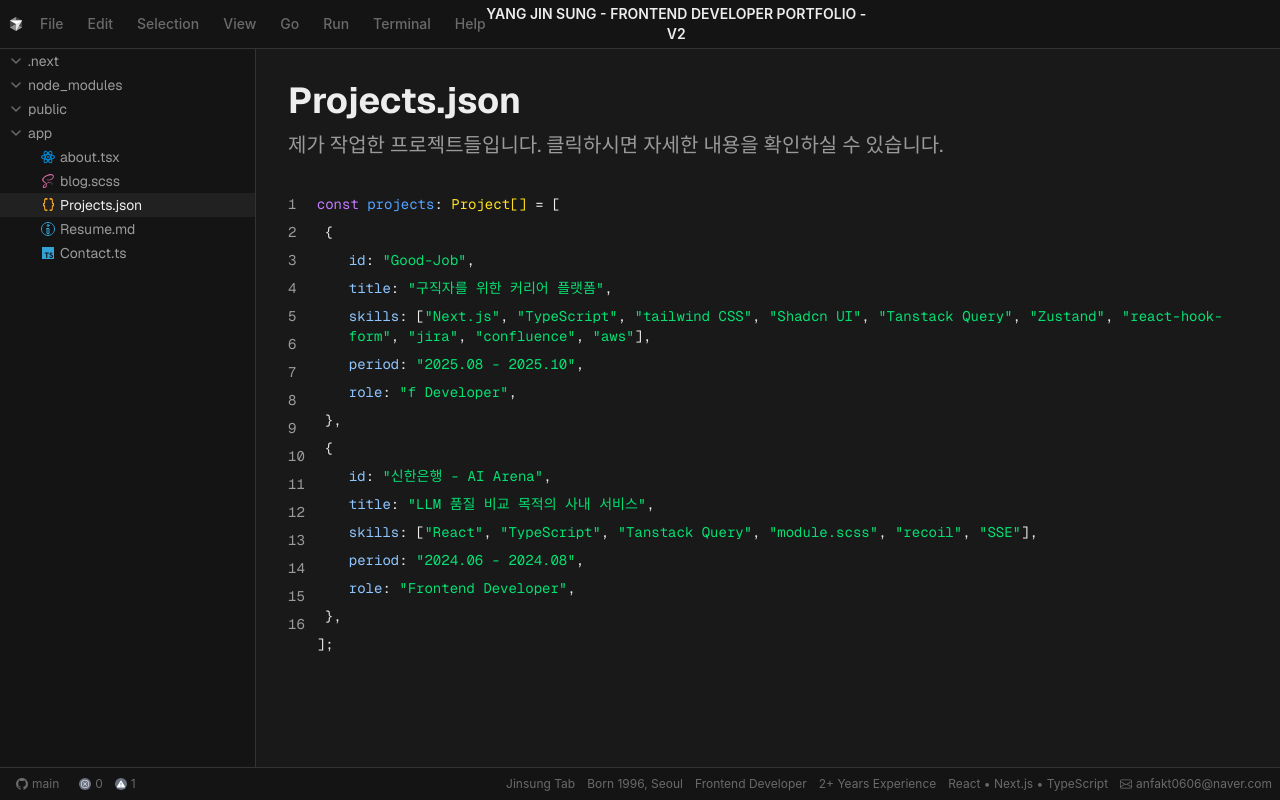
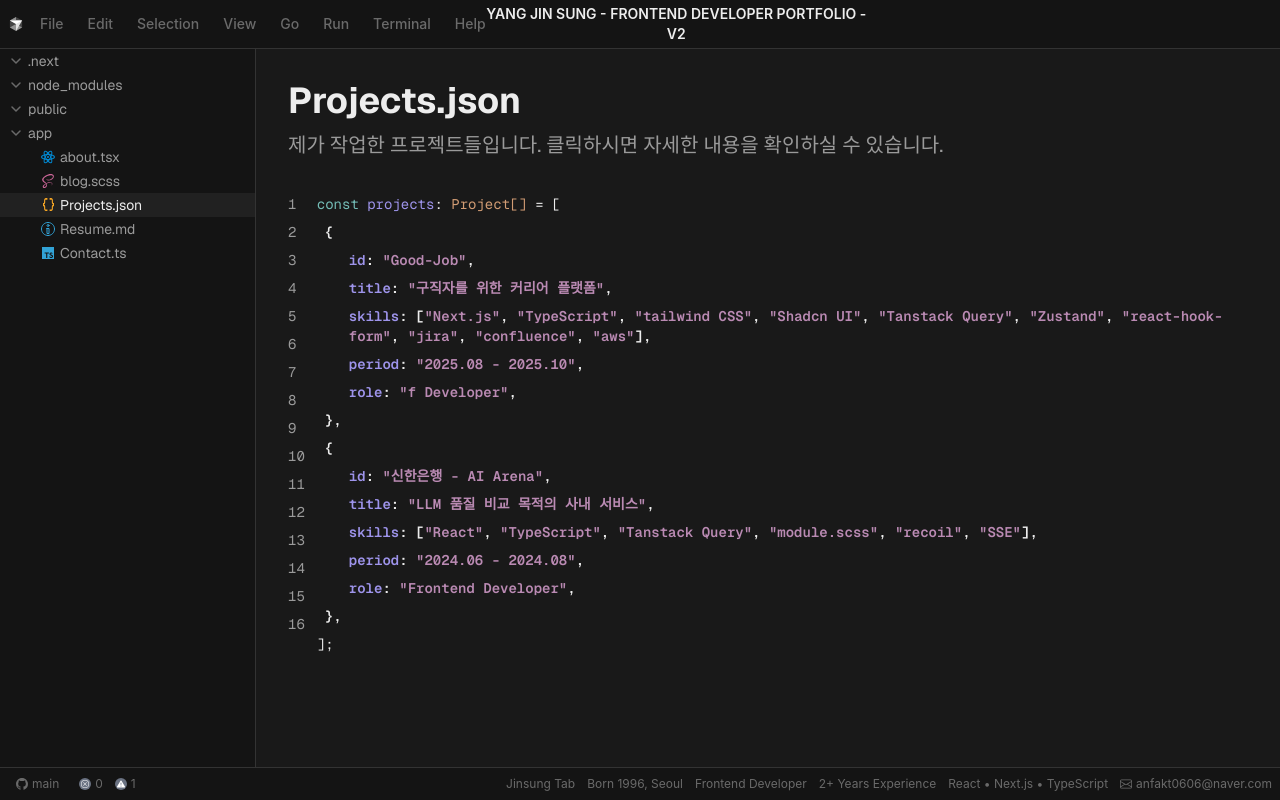
Before and after one commit to omokgosu/Portpolio_v2, a Next.js app: page /projects in a window 1280 px wide. Built offline with nearby package versions, Linux system fonts and the light colour scheme.

Commit message:
[ style ] 프로젝트 섹션 색상 변경 공통 색상 global.css로 분리

```diff
--- a/src/app/blog/_components/SocialsCodeBlock.tsx
+++ b/src/app/blog/_components/SocialsCodeBlock.tsx
@@ -17,16 +17,16 @@ export default function SocialsCodeBlock({
           <div className="mb-2 font-semibold">
             <span
               className={`${
-                type === "id" ? "text-[#9e94eb]" : "text-[#d19c74]"
+                type === "id" ? "text-code-variable" : "text-code-type"
               }`}
             >{`${name}`}</span>
-            <span className="text-[#d19c74]">{" {"}</span>
+            <span className="text-code-type">{" {"}</span>
           </div>
 
           <div className="ml-4 space-y-2">{children}</div>
 
           <div className="mt-2 font-semibold">
-            <span className="text-[#d19c74]">{`}`}</span>
+            <span className="text-code-type">{`}`}</span>
           </div>
         </div>
       </div>
--- a/src/app/contact/_components/ContactCodeBlock.tsx
+++ b/src/app/contact/_components/ContactCodeBlock.tsx
@@ -22,19 +22,19 @@ export default function ContactCodeBlock({
         <div className="font-mono text-sm">
           {/* const 선언 */}
           <div className="mb-2">
-            <span className="text-[#74bdb7]">export const</span>{" "}
-            <span className="text-[#9e94eb]">{variableName}</span>
+            <span className="text-code-keyword">export const</span>{" "}
+            <span className="text-code-variable">{variableName}</span>
             <span className="text-foreground">: </span>
-            <span className="text-[#d19c74]">{typeName}</span>
+            <span className="text-code-type">{typeName}</span>
             <span className="text-foreground"> = </span>
-            <span className="text-[#d19c74]">{"{"}</span>
+            <span className="text-code-type">{"{"}</span>
           </div>
 
           {/* properties */}
           <div className="ml-4 space-y-2">
             {items.map((item) => (
               <div key={item.key}>
-                <span className="text-[#9e94eb]">{item.key}</span>
+                <span className="text-code-variable">{item.key}</span>
                 <span className="text-foreground">: </span>
                 {item.isLink && item.href ? (
                   <a
@@ -47,12 +47,12 @@ export default function ContactCodeBlock({
                         ? undefined
                         : "noopener noreferrer"
                     }
-                    className="text-[#d8a0d0] hover:underline"
+                    className="text-code-link hover:underline"
                   >
                     "{item.value}"
                   </a>
                 ) : (
-                  <span className="text-[#BA8AB3]">"{item.value}"</span>
+                  <span className="text-code-string">"{item.value}"</span>
                 )}
                 <span className="text-foreground">,</span>
               </div>
@@ -60,8 +60,8 @@ export default function ContactCodeBlock({
           </div>
 
           <div className="mt-2">
-            <span className="text-[#d19c74]">{"}"}</span>
-            <span className="text-[#9e94eb]"> as const</span>
+            <span className="text-code-type">{"}"}</span>
+            <span className="text-code-variable"> as const</span>
             <span className="text-foreground">;</span>
           </div>
         </div>
--- a/src/app/contact/_components/InterfaceCodeBlock.tsx
+++ b/src/app/contact/_components/InterfaceCodeBlock.tsx
@@ -13,24 +13,24 @@ export default function InterfaceCodeBlock({
         <div className="font-mono text-sm">
           {/* interface 정의 */}
           <div className="mb-2">
-            <span className="text-[#74bdb7]">export interface</span>{" "}
-            <span className="text-[#d19c74]">{`${interfaceName} {`}</span>
+            <span className="text-code-keyword">export interface</span>{" "}
+            <span className="text-code-type">{`${interfaceName} {`}</span>
           </div>
 
           {/* properties */}
           <div className="ml-4 space-y-2">
             {properties.map((prop) => (
               <div key={prop.key}>
-                <span className="text-[#9e94eb]">{prop.key}</span>
+                <span className="text-code-variable">{prop.key}</span>
                 <span className="text-foreground">: </span>
-                <span className="text-[#d8a0d0]">{prop.type}</span>
+                <span className="text-code-link">{prop.type}</span>
                 <span className="text-foreground">;</span>
               </div>
             ))}
           </div>
 
           <div className="mt-2">
-            <span className="text-[#d19c74]">{"}"}</span>
+            <span className="text-code-type">{"}"}</span>
           </div>
         </div>
       </div>
--- a/src/app/globals.css
+++ b/src/app/globals.css
@@ -8,6 +8,13 @@
   --muted: #6a6a6a;
   --muted-foreground: #9a9a9a;
   --main-bg: #191919;
+
+  /* Code block colors */
+  --code-keyword: #74bdb7;
+  --code-variable: #9e94eb;
+  --code-type: #d19c74;
+  --code-link: #d8a0d0;
+  --code-string: #ba8ab3;
 }
 
 @theme inline {
@@ -18,6 +25,11 @@
   --color-muted: var(--muted);
   --color-muted-foreground: var(--muted-foreground);
   --color-main-bg: var(--main-bg);
+  --color-code-keyword: var(--code-keyword);
+  --color-code-variable: var(--code-variable);
+  --color-code-type: var(--code-type);
+  --color-code-link: var(--code-link);
+  --color-code-string: var(--code-string);
   --font-sans: var(--font-geist-sans);
   --font-mono: var(--font-geist-mono);
   --font-ui: -apple-system, BlinkMacSystemFont, "Segoe UI", Roboto, Oxygen-Sans,
--- a/src/app/projects/_components/ProjectJsonBlock.tsx
+++ b/src/app/projects/_components/ProjectJsonBlock.tsx
@@ -11,7 +11,7 @@ export default function ProjectJsonBlock({
   index,
 }: ProjectJsonBlockProps) {
   return (
-    <Link href={`/projects/${project.id}`} className="ml-2">
+    <Link href={`/projects/${project.id}`} className="ml-2 font-semibold">
       <div className="flex px-3 mb-2 hover:bg-muted/30 rounded-lg transition-colors cursor-pointer group">
         <div className="flex-1">
           <div className="font-mono text-sm">
@@ -23,17 +23,17 @@ export default function ProjectJsonBlock({
             <div className="ml-6 space-y-2">
               {/* id */}
               <div>
-                <span className="text-blue-300">id</span>
+                <span className="text-code-variable">id</span>
                 <span className="text-foreground">: </span>
-                <span className="text-green-400">"{project.id}"</span>
+                <span className="text-code-string">"{project.id}"</span>
                 <span className="text-foreground">,</span>
               </div>
 
               {/* title */}
               <div>
-                <span className="text-blue-300">title</span>
+                <span className="text-code-variable">title</span>
                 <span className="text-foreground">: </span>
-                <span className="text-green-400 group-hover:underline">
+                <span className="text-code-string group-hover:underline">
                   "{project.title}"
                 </span>
                 <span className="text-foreground">,</span>
@@ -41,11 +41,11 @@ export default function ProjectJsonBlock({
 
               {/* skills */}
               <div>
-                <span className="text-blue-300">skills</span>
+                <span className="text-code-variable">skills</span>
                 <span className="text-foreground">: [</span>
                 {project.skils.map((skill, idx) => (
                   <span key={skill}>
-                    <span className="text-green-400">"{skill}"</span>
+                    <span className="text-code-string">"{skill}"</span>
                     {idx < project.skils.length - 1 && (
                       <span className="text-foreground">, </span>
                     )}
@@ -56,17 +56,17 @@ export default function ProjectJsonBlock({
 
               {/* period */}
               <div>
-                <span className="text-blue-300">period</span>
+                <span className="text-code-variable">period</span>
                 <span className="text-foreground">: </span>
-                <span className="text-green-400">"{project.period}"</span>
+                <span className="text-code-string">"{project.period}"</span>
                 <span className="text-foreground">,</span>
               </div>
 
               {/* role */}
               <div>
-                <span className="text-blue-300">role</span>
+                <span className="text-code-variable">role</span>
                 <span className="text-foreground">: </span>
-                <span className="text-green-400">"{project.role}"</span>
+                <span className="text-code-string">"{project.role}"</span>
                 <span className="text-foreground">,</span>
               </div>
             </div>
--- a/src/app/projects/page.tsx
+++ b/src/app/projects/page.tsx
@@ -51,10 +51,10 @@ export default function ProjectsPage() {
               <div className="flex-1">
                 <div className="font-mono text-sm">
                   <div className="mb-2">
-                    <span className="text-purple-400">const</span>{" "}
-                    <span className="text-blue-400">projects</span>
+                    <span className="text-code-keyword">const</span>{" "}
+                    <span className="text-code-variable">projects</span>
                     <span className="text-foreground">: </span>
-                    <span className="text-yellow-300">Project[]</span>
+                    <span className="text-code-type">Project[]</span>
                     <span className="text-foreground"> = [</span>
                   </div>
                 </div>
```
